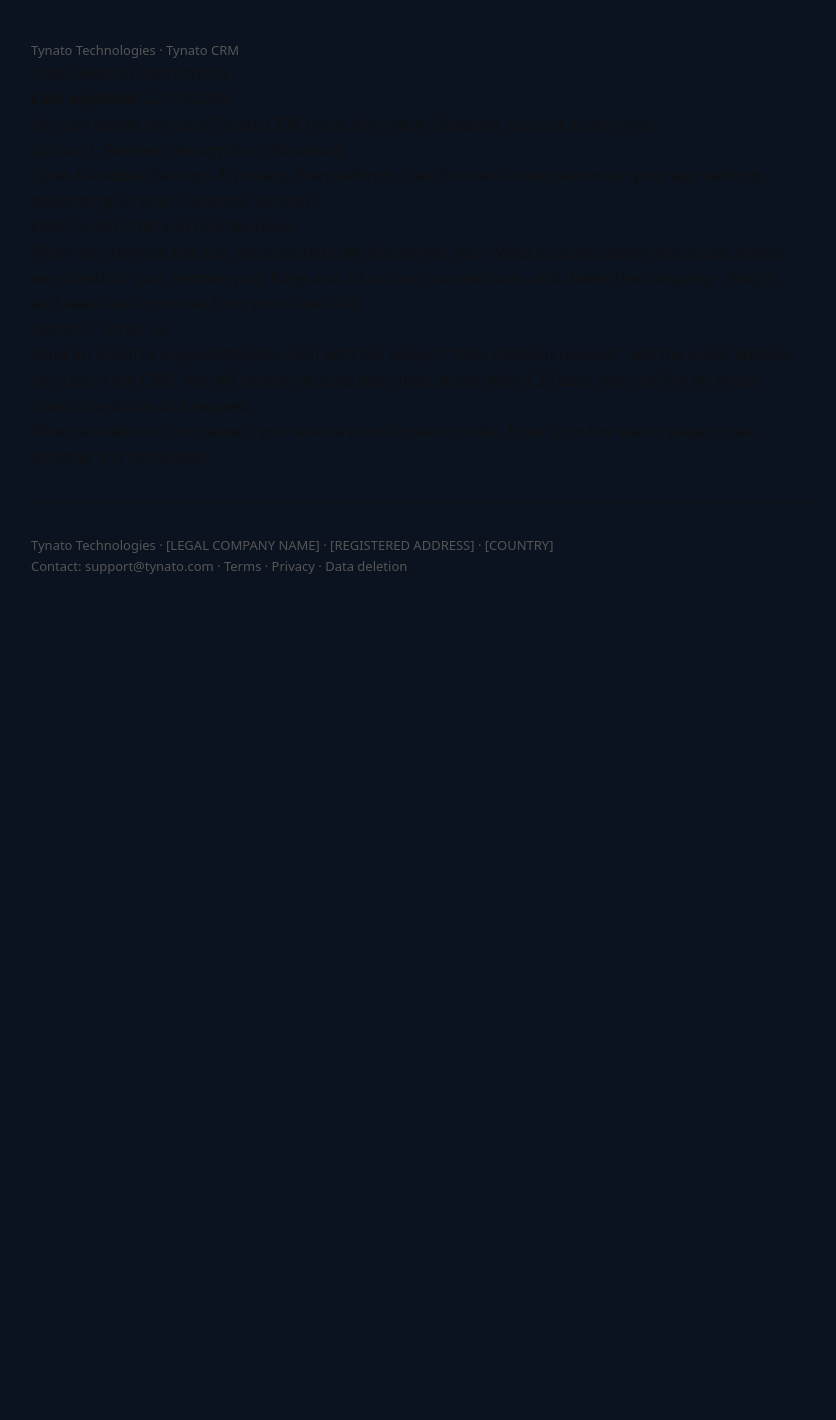
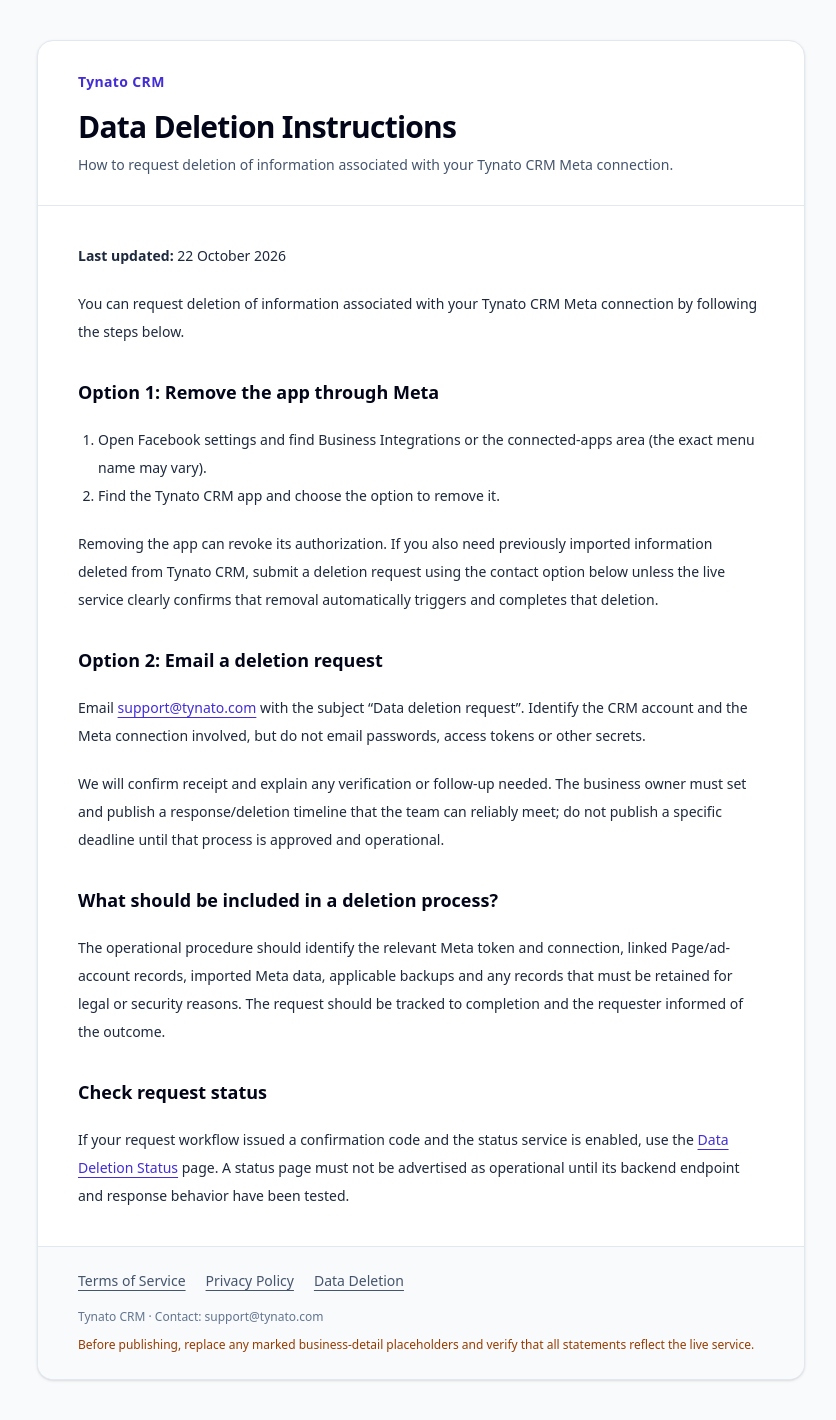
Before and after one commit to mdibrahifzu/Tynato-crm, a Next.js app: page /data-deletion in a window 1280 px wide. Shown: the whole page, without its empty margins (219-1055 px from the left). Before the commit the page ends 800 px from the top, so only its background shows below. Built offline with nearby package versions, Linux system fonts and the light colour scheme; no server answers.

Commit message:
privacy policies Updated

```diff
--- a/app/components/LegalShell.tsx
+++ b/app/components/LegalShell.tsx
@@ -1,17 +1,50 @@
 import type { ReactNode } from "react";
+import Link from "next/link";
 
-export default function LegalShell({ title, children }: { title: string; children: ReactNode }) {
+const links = [
+  { href: "/terms", label: "Terms of Service" },
+  { href: "/privacy", label: "Privacy Policy" },
+  { href: "/data-deletion", label: "Data Deletion" },
+];
+
+export default function LegalShell({
+  title,
+  description,
+  children,
+}: {
+  title: string;
+  description?: string;
+  children: ReactNode;
+}) {
   return (
-    <main style={{ maxWidth: 820, margin: "0 auto", padding: "40px 20px", lineHeight: 1.6, fontFamily: "system-ui, sans-serif", color: "#111" }}>
-      <p style={{ fontSize: 13, color: "#555" }}>Tynato Technologies · Tynato CRM</p>
-      <h1>{title}</h1>
-      {children}
-      <hr style={{ margin: "32px 0" }} />
-      <p style={{ fontSize: 13, color: "#555" }}>
-        Tynato Technologies · [LEGAL COMPANY NAME] · [REGISTERED ADDRESS] · [COUNTRY]
-        <br />
-        Contact: support@tynato.com · Terms · Privacy · Data deletion
-      </p>
+    <main className="min-h-screen bg-slate-50 px-4 py-10 text-slate-800 sm:px-6">
+      <article className="mx-auto max-w-3xl overflow-hidden rounded-2xl border border-slate-200 bg-white shadow-sm">
+        <header className="border-b border-slate-200 px-6 py-7 sm:px-10">
+          <Link href="/" className="text-sm font-semibold tracking-wide text-indigo-700 hover:text-indigo-900">
+            Tynato CRM
+          </Link>
+          <h1 className="mt-4 text-3xl font-semibold tracking-tight text-slate-950">{title}</h1>
+          {description ? <p className="mt-2 max-w-2xl text-sm leading-6 text-slate-600">{description}</p> : null}
+        </header>
+        <div className="space-y-5 px-6 py-7 text-sm leading-7 sm:px-10 sm:py-9 [&_h2]:pt-3 [&_h2]:text-lg [&_h2]:font-semibold [&_h2]:text-slate-950 [&_a]:font-medium [&_a]:text-indigo-700 [&_a]:underline [&_a]:underline-offset-4 [&_a:hover]:text-indigo-900 [&_li]:ml-5 [&_li]:list-disc [&_ol_li]:list-decimal">
+          {children}
+        </div>
+        <footer className="border-t border-slate-200 bg-slate-50 px-6 py-6 sm:px-10">
+          <nav aria-label="Legal pages" className="flex flex-wrap gap-x-5 gap-y-2 text-sm">
+            {links.map((link) => (
+              <Link key={link.href} href={link.href} className="text-slate-600 underline underline-offset-4 hover:text-indigo-700">
+                {link.label}
+              </Link>
+            ))}
+          </nav>
+          <p className="mt-4 text-xs leading-5 text-slate-500">
+            Tynato CRM · Contact: <a href="mailto:support@tynato.com">support@tynato.com</a>
+          </p>
+          <p className="mt-2 text-xs leading-5 text-amber-800">
+            Before publishing, replace any marked business-detail placeholders and verify that all statements reflect the live service.
+          </p>
+        </footer>
+      </article>
     </main>
   );
 }
--- a/app/data-deletion-status/page.tsx
+++ b/app/data-deletion-status/page.tsx
@@ -1,7 +1,7 @@
 import LegalShell from "../components/LegalShell";
 
 export const dynamic = "force-dynamic";
-export const metadata = { title: "Deletion Status · Tynato CRM" };
+export const metadata = { title: "Deletion Request Status · Tynato CRM" };
 
 type StatusResponse = {
   found: boolean;
@@ -13,12 +13,11 @@
 async function lookup(code: string): Promise<StatusResponse | null> {
   const base = process.env.CRM_API_URL ?? "https://api.tynato.com";
   try {
-    const res = await fetch(
-      `${base}/meta/data-deletion-status?code=${encodeURIComponent(code)}`,
-      { cache: "no-store" },
-    );
-    if (!res.ok) return null;
-    return (await res.json()) as StatusResponse;
+    const url = new URL("/meta/data-deletion-status", base);
+    url.searchParams.set("code", code);
+    const response = await fetch(url.toString(), { cache: "no-store" });
+    if (!response.ok) return null;
+    return (await response.json()) as StatusResponse;
   } catch {
     return null;
   }
@@ -35,31 +34,54 @@
   const result = validCode ? await lookup(code) : null;
 
   return (
-    <LegalShell title="Data Deletion Status">
-      <form method="GET" style={{ display: "flex", gap: 8, margin: "16px 0" }}>
+    <LegalShell
+      title="Deletion Request Status"
+      description="Check the status of a deletion request using the confirmation code supplied by Tynato CRM."
+    >
+      <form method="GET" className="flex flex-col gap-3 sm:flex-row sm:items-center">
+        <label htmlFor="code" className="sr-only">Confirmation code</label>
         <input
+          id="code"
           name="code"
           defaultValue={code}
-          placeholder="Confirmation code"
-          style={{ flex: 1, padding: 10, border: "1px solid #bbb", borderRadius: 6 }}
+          placeholder="Enter confirmation code"
+          autoComplete="off"
+          className="min-w-0 flex-1 rounded-lg border border-slate-300 px-3 py-2.5 text-sm outline-none focus:border-indigo-600 focus:ring-2 focus:ring-indigo-100"
         />
-        <button type="submit" style={{ padding: "10px 16px", borderRadius: 6 }}>
+        <button
+          type="submit"
+          className="rounded-lg bg-indigo-700 px-4 py-2.5 text-sm font-semibold text-white hover:bg-indigo-800 focus:outline-none focus:ring-2 focus:ring-indigo-300"
+        >
           Check status
         </button>
       </form>
 
-      {!code && <p>Enter the confirmation code you received after your deletion request.</p>}
-      {code && !validCode && <p>That code is not valid. Check it and try again.</p>}
+      {!code && <p className="text-slate-600">Enter the confirmation code you received for your deletion request.</p>}
+      {code && !validCode && <p role="alert" className="text-red-700">That code format is not valid. Check the code and try again.</p>}
       {validCode && result === null && (
-        <p>The status service is unavailable right now. Please try again shortly.</p>
+        <p role="status" className="text-amber-800">
+          The status service could not be reached. Please try again later or contact
+          {" "}<a href="mailto:support@tynato.com">support@tynato.com</a>.
+        </p>
       )}
-      {validCode && result && !result.found && <p>No deletion request was found for this code.</p>}
+      {validCode && result && !result.found && (
+        <p role="status" className="text-slate-700">No deletion request was found for that code.</p>
+      )}
       {validCode && result?.found && (
-        <div>
-          <p><strong>Status:</strong> {result.status}</p>
-          {result.requested_at && <p><strong>Requested:</strong> {result.requested_at}</p>}
-          {result.completed_at && <p><strong>Completed:</strong> {result.completed_at}</p>}
-        </div>
+        <dl className="grid gap-3 rounded-xl border border-slate-200 bg-slate-50 p-4 sm:grid-cols-2">
+          <div>
+            <dt className="text-xs font-medium uppercase tracking-wide text-slate-500">Status</dt>
+            <dd className="mt-1 font-semibold text-slate-900">{result.status ?? "Status not provided"}</dd>
+          </div>
+          {result.requested_at ? <div>
+            <dt className="text-xs font-medium uppercase tracking-wide text-slate-500">Request received</dt>
+            <dd className="mt-1 text-slate-800">{result.requested_at}</dd>
+          </div> : null}
+          {result.completed_at ? <div>
+            <dt className="text-xs font-medium uppercase tracking-wide text-slate-500">Completed</dt>
+            <dd className="mt-1 text-slate-800">{result.completed_at}</dd>
+          </div> : null}
+        </dl>
       )}
     </LegalShell>
   );
--- a/app/data-deletion/page.tsx
+++ b/app/data-deletion/page.tsx
@@ -4,35 +4,54 @@
 
 export default function DataDeletionPage() {
   return (
-    <LegalShell title="Data Deletion Instructions">
-      <p><strong>Last updated:</strong> 22/10/2026</p>
+    <LegalShell
+      title="Data Deletion Instructions"
+      description="How to request deletion of information associated with your Tynato CRM Meta connection."
+    >
+      <p><strong>Last updated:</strong> 22 October 2026</p>
       <p>
-        You can delete the data Tynato CRM holds from your Facebook account at any time.
+        You can request deletion of information associated with your Tynato CRM Meta
+        connection by following the steps below.
       </p>
 
-      <h2>Option 1: Remove the app from Facebook</h2>
+      <h2>Option 1: Remove the app through Meta</h2>
       <ol>
-        <li>Open Facebook Settings &amp; privacy, then Settings, then Business integrations
-          (or your app settings, depending on your Facebook version).</li>
-        <li>Find Tynato CRM and click Remove.</li>
+        <li>Open Facebook settings and find Business Integrations or the connected-apps area (the exact menu name may vary).</li>
+        <li>Find the Tynato CRM app and choose the option to remove it.</li>
       </ol>
       <p>
-        When you remove the app, we automatically disconnect your Meta account, delete the
-        access tokens we stored for you, remove your Page and ad account connections, and
-        delete the campaign, insight and lead data imported from your Lead Ads.
+        Removing the app can revoke its authorization. If you also need previously imported
+        information deleted from Tynato CRM, submit a deletion request using the contact
+        option below unless the live service clearly confirms that removal automatically
+        triggers and completes that deletion.
       </p>
 
-      <h2>Option 2: Email us</h2>
+      <h2>Option 2: Email a deletion request</h2>
       <p>
-        Send an email to <a href="mailto:support@tynato.com">support@tynato.com</a> with the
-        subject &quot;Data deletion request&quot; and the email address you use in the CRM. We
-        will delete the data described above within 30 days and confirm by email.
+        Email <a href="mailto:support@tynato.com?subject=Data%20deletion%20request">support@tynato.com</a>
+        {" "}with the subject “Data deletion request”. Identify the CRM account and the Meta
+        connection involved, but do not email passwords, access tokens or other secrets.
+      </p>
+      <p>
+        We will confirm receipt and explain any verification or follow-up needed. The business
+        owner must set and publish a response/deletion timeline that the team can reliably meet;
+        do not publish a specific deadline until that process is approved and operational.
       </p>
 
-      <h2>Check the status of a request</h2>
+      <h2>What should be included in a deletion process?</h2>
       <p>
-        When a deletion is processed, you receive a confirmation code. Enter it on the{" "}
-        <a href="/data-deletion-status">status page</a> to see whether it is completed.
+        The operational procedure should identify the relevant Meta token and connection,
+        linked Page/ad-account records, imported Meta data, applicable backups and any records
+        that must be retained for legal or security reasons. The request should be tracked to
+        completion and the requester informed of the outcome.
+      </p>
+
+      <h2>Check request status</h2>
+      <p>
+        If your request workflow issued a confirmation code and the status service is enabled,
+        use the <a href="/data-deletion-status">Data Deletion Status</a> page. A status page
+        must not be advertised as operational until its backend endpoint and response behavior
+        have been tested.
       </p>
     </LegalShell>
   );
--- a/app/privacy/page.tsx
+++ b/app/privacy/page.tsx
@@ -4,63 +4,81 @@
 
 export default function PrivacyPage() {
   return (
-    <LegalShell title="Privacy Policy">
-      <p><strong>Last updated:</strong> [DATE]</p>
+    <LegalShell
+      title="Privacy Policy"
+      description="How Tynato CRM handles account information, CRM data and information associated with connected Meta services."
+    >
+      <p><strong>Last updated:</strong> 22 October 2026</p>
       <p>
-        This Privacy Policy explains how Tynato Technologies (&quot;we&quot;, &quot;us&quot;)
-        collects, uses and protects information in Tynato CRM (crm.tynato.com).
+        This policy describes the information processed by Tynato CRM at
+        {" "}<a href="https://crm.tynato.com">crm.tynato.com</a>. The operator is
+        {" "}TYNATO  (“we”, “us”). Confirm this identity
+        and the practices below against the deployed service before publishing.
       </p>
 
-      <h2>Information we collect</h2>
+      <h2>Information that may be processed</h2>
       <ul>
-        <li>Account information: name, email address and login details.</li>
-        <li>CRM data you add: leads, contacts, notes, call recordings and invoices.</li>
+        <li>Account details such as name and email address.</li>
+        <li>Information that users enter into CRM features, such as leads, contacts, notes, call-related records and invoices.</li>
         <li>
-          Meta (Facebook) data, only if you connect your account: your Facebook user ID,
-          the IDs and names of the Pages and ad accounts you choose to share, an encrypted
-          access token, campaign and ad performance insights, and lead form submissions from
-          Lead Ads on those Pages.
+          If you connect Meta, information made available through the permissions granted and
+          assets selected, which may include a Meta user identifier, Page and ad-account
+          identifiers/names, lead form and lead data, and campaign or advertising insights.
         </li>
+        <li>Technical and diagnostic information needed to operate and secure the service.</li>
       </ul>
 
-      <h2>Meta permissions we request</h2>
+      <h2>Meta permissions and use</h2>
       <p>
-        We request pages_show_list, pages_read_engagement, pages_manage_metadata,
-        leads_retrieval, ads_read, business_management, and basic profile and email. We use
-        them only to read the Pages, lead forms, leads and ad accounts you choose to share,
-        and to receive new lead notifications for those Pages. We never create, edit, pause
-        or delete ads or Page content.
+        Depending on the Meta features enabled for your account, the app may request
+        permissions such as pages_show_list, pages_read_engagement, pages_manage_metadata,
+        leads_retrieval, ads_read, business_management, and basic profile or email access.
+        The actual permissions requested must match the live Meta Login configuration and
+        the features used by the application. Do not treat this list as proof that every
+        permission is currently requested or approved.
+      </p>
+      <p>
+        Meta-related information is used to provide the connected CRM features, such as
+        displaying available Pages or advertising insights and processing lead information
+        where those features are enabled and authorized.
       </p>
 
-      <h2>How we use it</h2>
-      <ul>
-        <li>To show ad performance and manage leads inside your CRM.</li>
-        <li>To operate, secure and improve the service.</li>
-      </ul>
+      <h2>Sharing and service providers</h2>
       <p>
-        We do not sell your data, do not use Meta data for advertising, and do not share
-        Meta data with third parties, except infrastructure providers that process it on our
-        behalf under confidentiality obligations, or when required by law. Meta data is never
-        sent to our email provider; that provider receives only system alert emails.
+        Describe here the actual categories of service providers that process information for
+        Tynato CRM, the purposes for which they process it, and any other sharing that occurs.
+        Do not publish a claim that information is never shared with a provider unless that
+        claim has been checked against production data flows, logs and integrations.
       </p>
 
       <h2>Security</h2>
       <p>
-        Access tokens are encrypted and stored on our servers, and are never exposed in the
-        browser. Data is encrypted in transit and access is restricted.
+        We apply safeguards intended to protect information. Before publishing, verify and
+        describe the actual controls used for Meta tokens, including storage, encryption,
+        access restrictions, rotation/revocation and logging. Do not claim a specific
+        encryption method unless it is implemented and verified.
       </p>
 
       <h2>Retention and deletion</h2>
       <p>
-        We keep Meta data while your connection is active. When you disconnect Meta in the
-        CRM, or remove the app from Facebook, we delete your access token, your Page and ad
-        account links, campaign and insight data, and the leads imported from your Lead Ads.
-        You can also request deletion by email. See our{" "}
-        <a href="/data-deletion">Data Deletion Instructions</a>.
+        Retention depends on the type of information and the operational or legal purpose for
+        which it is processed. To request deletion of Meta-related information, follow the
+        <a href="/data-deletion"> Data Deletion Instructions</a>. The policy and actual backend
+        deletion process must agree on which tokens, connections, imported records, backups
+        and audit records are deleted or retained, and on the applicable timeline.
       </p>
 
-      <h2>Contact</h2>
-      <p>support@tynato.com</p>
+      <h2>Your choices and contact</h2>
+      <p>
+        You may disconnect a Meta integration using the available CRM controls, where provided,
+        and may remove the app through Meta's settings. These actions may revoke access; they
+        should not be described as deleting all previously stored CRM data unless the backend
+        actually does so.
+      </p>
+      <p>
+        Privacy questions and deletion requests: <a href="mailto:support@tynato.com">support@tynato.com</a>.
+      </p>
+
     </LegalShell>
   );
 }
--- a/app/terms/page.tsx
+++ b/app/terms/page.tsx
@@ -4,30 +4,50 @@
 
 export default function TermsPage() {
   return (
-    <LegalShell title="Terms of Service">
-      <p><strong>Last updated:</strong> [DATE]</p>
+    <LegalShell
+      title="Terms of Service"
+      description="Terms governing access to and use of Tynato CRM."
+    >
+      <p><strong>Last updated:</strong> 22 October 2026</p>
       <p>
-        These terms govern your use of Tynato CRM, provided by Tynato Technologies. By using
-        the service you agree to them.
+        These Terms of Service govern use of Tynato CRM, operated by
+        {" "}TYNATO (“Tynato”, “we”, “us”).
+        Do not publish this page until the legal business name and applicable terms have been reviewed.
       </p>
-      <h2>Use of the service</h2>
+
+      <h2>Using the service</h2>
       <p>
-        You may use Tynato CRM to manage your customers, leads and connected Meta assets. You
-        are responsible for the accuracy of the data you add and for having the right to share
-        the Meta Pages and ad accounts you connect.
+        You must use the service lawfully, keep your account credentials secure, and ensure
+        that you have the necessary rights and permissions for information and assets you
+        add or connect. You are responsible for the accuracy and lawful use of information
+        submitted through your account.
       </p>
-      <h2>Meta platform</h2>
+
+      <h2>Connected third-party services</h2>
       <p>
-        Use of Meta data is also subject to Meta's Platform Terms and Developer Policies. You
-        can disconnect Meta at any time, and request deletion as described in our privacy
-        policy.
+        If you connect a Meta account, Page, lead form or advertising account, your use of
+        those services remains subject to the applicable Meta terms and policies. You must
+        have authority to connect the relevant assets. Features available in Tynato CRM depend
+        on the permissions granted and the assets accessible to the connecting account.
       </p>
+
       <h2>Availability and changes</h2>
       <p>
-        We may update the service and these terms. Material changes are announced in the app.
+        Features may change, be unavailable, or depend on third-party services. We will
+        provide notices of material changes where required by applicable law.
       </p>
+
+      <h2>Privacy and deletion</h2>
+      <p>
+        Our handling of information is described in the <a href="/privacy">Privacy Policy</a>.
+        For information about requesting deletion, see <a href="/data-deletion">Data Deletion Instructions</a>.
+      </p>
+
       <h2>Contact</h2>
-      <p>support@tynato.com</p>
+      <p>
+        Questions about these terms can be sent to <a href="mailto:support@tynato.com">support@tynato.com</a>.
+      </p>
+
     </LegalShell>
   );
 }
```
